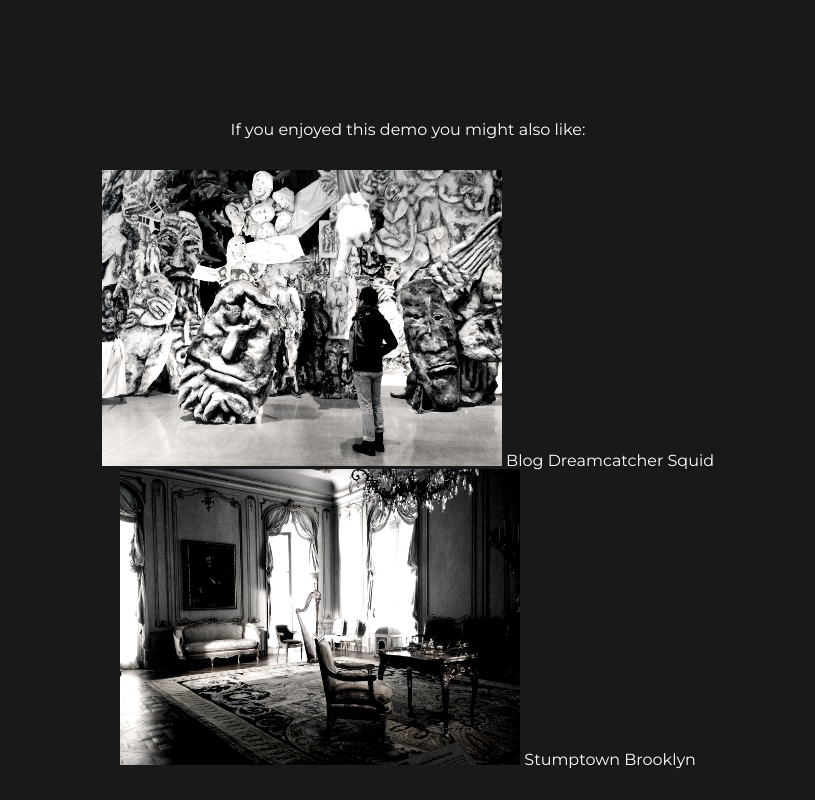
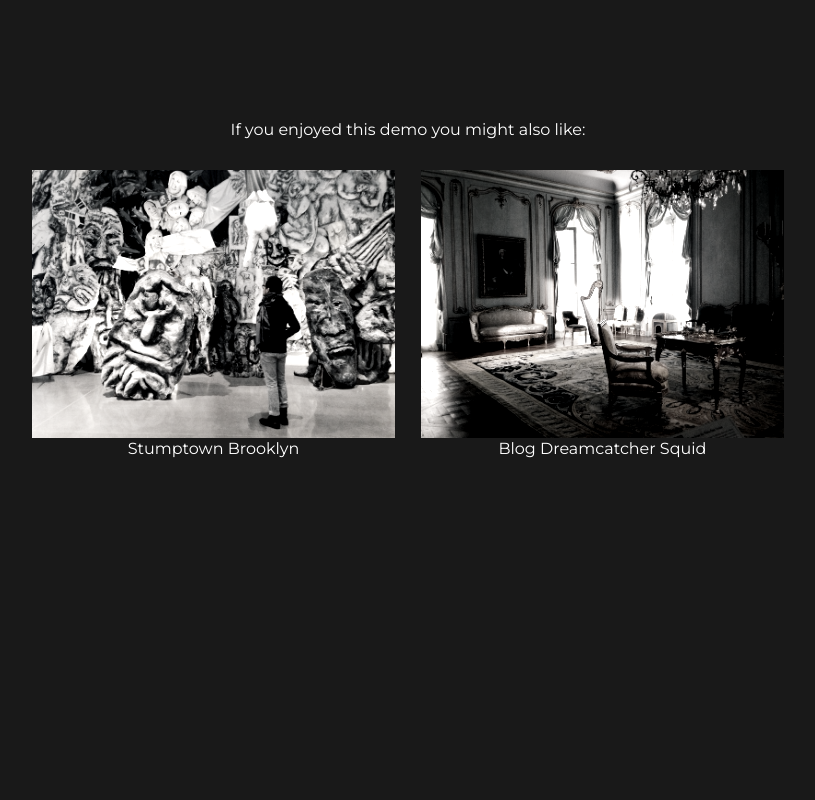
Before and after one commit to jacklynlee31/2.3-photo-site, a plain HTML site: page index.html in a window 1280 px wide. Shown: the part 2431-3231 px from the top of the page, without its empty margins (240-1055 px from the left). After the commit the page ends 2920 px from the top, so only its background shows below. Drawn offline with Linux system fonts and the light colour scheme.

Commit message:
Attempt 7

```diff
--- a/app.css
+++ b/app.css
@@ -1883,7 +1883,7 @@ Filter Washout
 /* =========================================
 Filter Nikki
 ========================================= */
-.row2 img:hover, .bottom-p img:hover {
+.row2 img:hover, .row-bottom img:hover {
   -webkit-filter: saturate(1.3) brightness(1.1) contrast(1.1);
   position: relative; }
 
@@ -1896,10 +1896,10 @@ Filter SanFran
 /* =========================================
 Filter Noire
 ========================================= */
-.row2 img, .bottom-p img, .bottom-p2 img {
+.row2 img, .row-bottom img {
   -webkit-filter: grayscale(90%) contrast(1.3);
   position: relative; }
-  .row2 img:after, .bottom-p img:after, .bottom-p2 img:after {
+  .row2 img:after, .row-bottom img:after {
     background-image: radial-gradient(center, ellipse cover, transparent 0%, rgba(0, 0, 0, 0.65) 82%, rgba(0, 0, 0, 0.69) 83%, black 90%);
     bottom: 0;
     content: '';
@@ -2066,13 +2066,25 @@ html {
     content: "";
     display: table; }
 
-.bottom-p img {
+.row-bottom img {
   width: 25em; }
 
-.bottom-p2 img {
-  width: 25em; }
-
-.bottom-p a:hover {
+.bottom-t {
+  float: left;
+  display: block;
+  margin-right: 2.35765%;
+  width: 31.76157%; }
+  .bottom-t:last-child {
+    margin-right: 0; }
+  .bottom-t:nth-of-type(odd) {
+    margin-left: 17.05961%; }
+  .bottom-t img {
+    width: 100%; }
+
+.bottom-t a {
+  display: block; }
+
+.bottom-t a:hover {
   color: #EB393B; }
 
 @media (max-width: 1024px) {
--- a/index.html
+++ b/index.html
@@ -117,16 +117,16 @@
 		<h2 class="bottom-text">
 			If you enjoyed this demo you might also like:
 		</h2>
-		<div class="bottom-p">
+			<div class="bottom-t">
 				<img src="images/5.png">
 				<a href="#">
-				Blog Dreamcatcher Squid
+				Stumptown Brooklyn
 				</a>
 			</div>
-		<div class="bottom-p">
+			<div class="bottom-t">
 				<img src="images/6.png">
 				<a href="#">
-				Stumptown Brooklyn
+				Blog Dreamcatcher Squid
 				</a>
 			</div>
 	</div>
```
Lines whose indentation alone changed are shown as unchanged.
